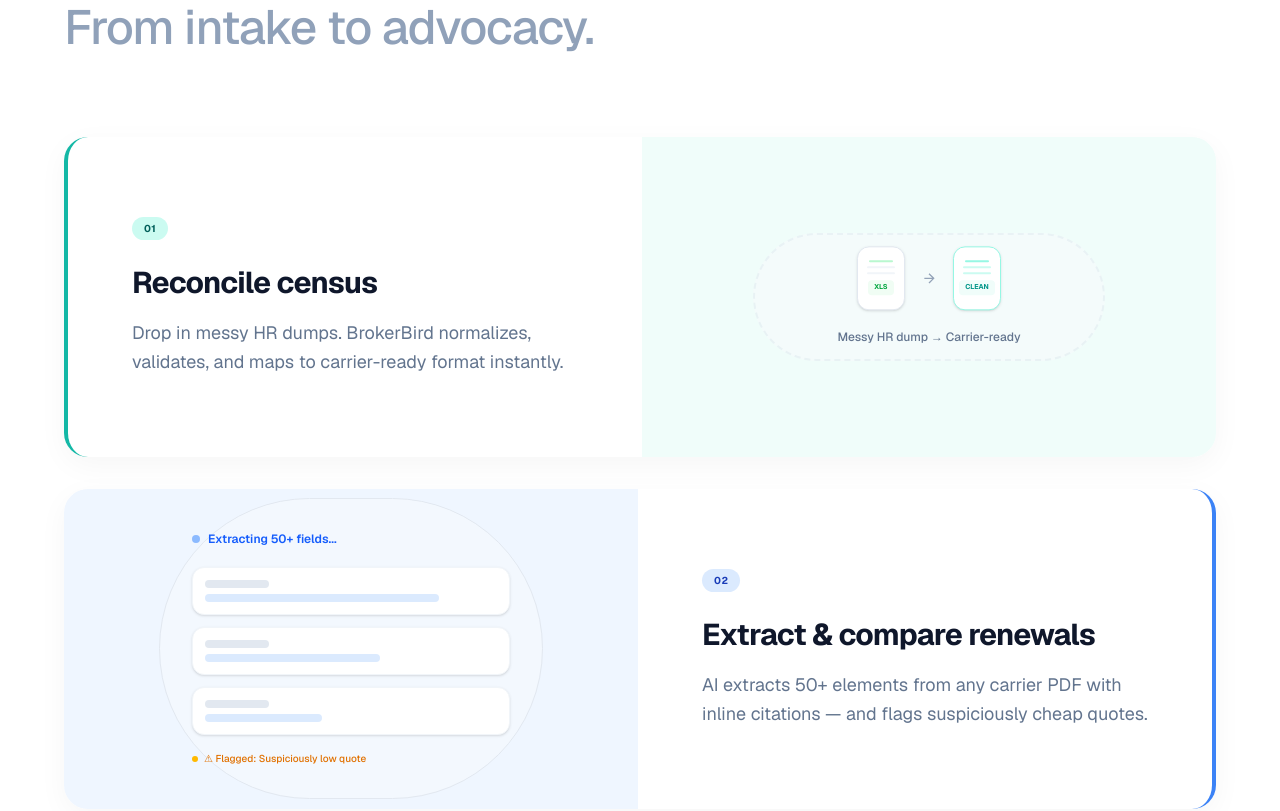
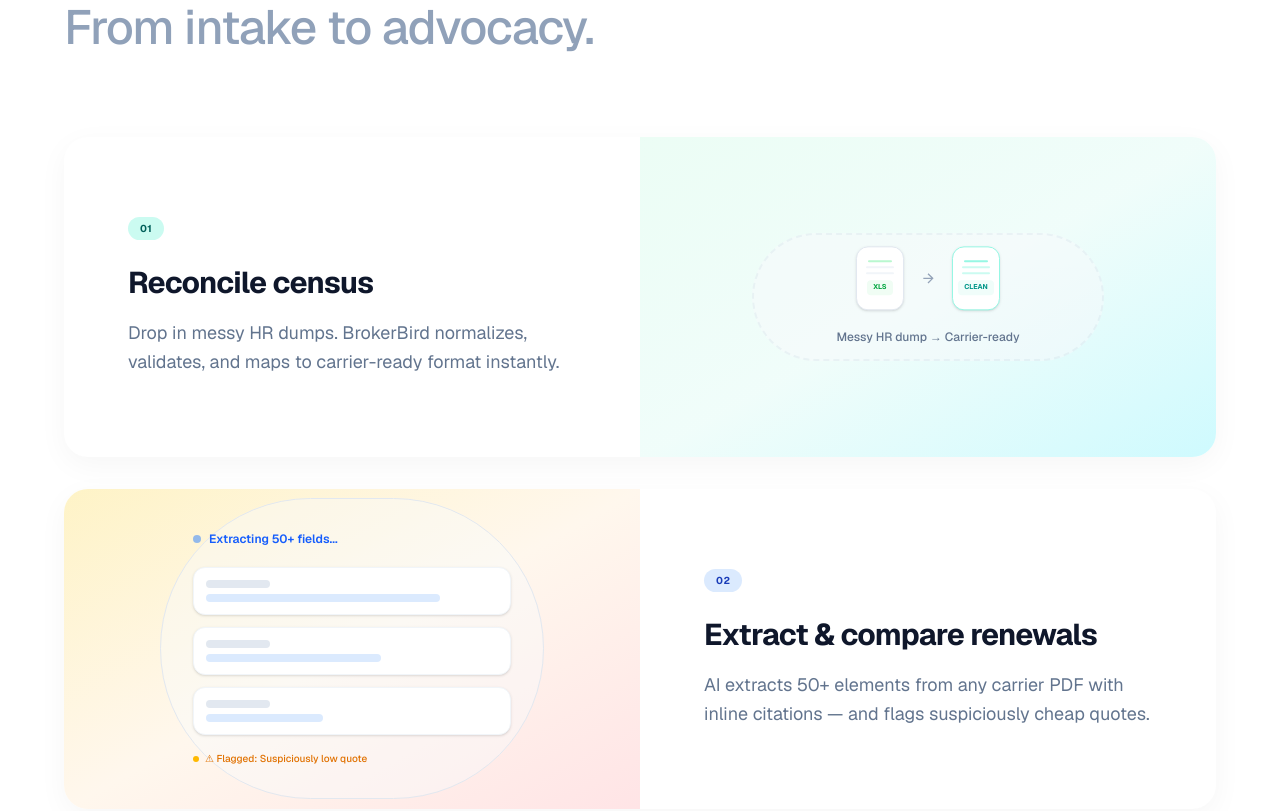
Before and after one commit to bwirakes/brokerbird-web-v3, a Next.js app: page / in a window 1280 px wide. Shown: the part 4560-5371 px from the top of the page. Built offline with nearby package versions, Linux system fonts and the light colour scheme.

Commit message:
HowItWorks gradient backgrounds + remove border accents + fix mobile PainSection header

```diff
--- a/components/HowItWorks.tsx
+++ b/components/HowItWorks.tsx
@@ -109,9 +109,9 @@
     title: "Reconcile census",
     body: "Drop in messy HR dumps. BrokerBird normalizes, validates, and maps to carrier-ready format instantly.",
     ui: <CensusUI />,
+    graphicBg: "from-emerald-50 via-teal-50 to-cyan-100",
     theme: {
       accent: "#14B8A6",
-      bg: "bg-teal-50",
       text: "text-teal-700",
       pill: "bg-teal-100 text-teal-800",
     }
@@ -120,9 +120,9 @@
     title: "Extract & compare renewals",
     body: "AI extracts 50+ elements from any carrier PDF with inline citations — and flags suspiciously cheap quotes.",
     ui: <RenewalsUI />,
+    graphicBg: "from-amber-100 via-orange-50 to-rose-100",
     theme: {
       accent: "#3B82F6",
-      bg: "bg-blue-50",
       text: "text-blue-700",
       pill: "bg-blue-100 text-blue-800",
     }
@@ -131,9 +131,9 @@
     title: "Design & present plans",
     body: "Generate print-ready, branded PowerPoint presentations. No more spreadsheet outsourcing.",
     ui: <PlanDesignUI />,
+    graphicBg: "from-indigo-50 via-blue-50 to-violet-100",
     theme: {
       accent: "#6366F1",
-      bg: "bg-indigo-50",
       text: "text-indigo-700",
       pill: "bg-indigo-100 text-indigo-800",
     }
@@ -142,9 +142,9 @@
     title: "Advocate on claims",
     body: "Build verifiable audit trails with loss ratios and top diagnoses to win complex claims against unresponsive TPAs.",
     ui: <ClaimsUI />,
+    graphicBg: "from-amber-50 via-yellow-50 to-orange-100",
     theme: {
       accent: "#F59E0B",
-      bg: "bg-amber-50",
       text: "text-amber-700",
       pill: "bg-amber-100 text-amber-800",
     }
@@ -192,7 +192,6 @@
               >
                 <div
                   className={`grid grid-cols-1 lg:grid-cols-2 gap-0 bg-white rounded-card shadow-soft overflow-hidden group-hover:shadow-[0_20px_50px_rgb(0,0,0,0.08)] transition-all duration-500`}
-                  style={{ borderLeft: isReversed ? 'none' : `4px solid ${step.theme.accent}`, borderRight: isReversed ? `4px solid ${step.theme.accent}` : 'none' }}
                 >
                   {/* Text side */}
                   <div className={`flex flex-col justify-center p-8 sm:p-12 lg:p-16 ${isReversed ? 'lg:order-2' : 'lg:order-1'}`}>
@@ -208,7 +207,7 @@
                   </div>
 
                   {/* UI Graphic side */}
-                  <div className={`relative min-h-[280px] sm:min-h-[320px] ${step.theme.bg} ${isReversed ? 'lg:order-1' : 'lg:order-2'}`}>
+                  <div className={`relative min-h-[280px] sm:min-h-[320px] bg-gradient-to-br ${step.graphicBg} ${isReversed ? 'lg:order-1' : 'lg:order-2'}`}>
                     <div className="absolute inset-0 flex items-center justify-center p-6 sm:p-10">
                       <div className="w-full max-w-sm">
                         {step.ui}
--- a/components/PainSection.tsx
+++ b/components/PainSection.tsx
@@ -89,9 +89,9 @@
             variants={fadeUp}
             className="text-4xl sm:text-5xl lg:text-6xl font-bold text-slate-900 leading-[1.1] tracking-tight mb-8"
           >
-            Your Best People Are
+            Your Best People Are{" "}
             <br className="hidden sm:block" />
-            <span className="text-slate-400 font-medium tracking-normal">
+            <span className="text-slate-400 font-medium tracking-normal block sm:inline">
               Doing Data Entry
             </span>
           </motion.h2>
```
